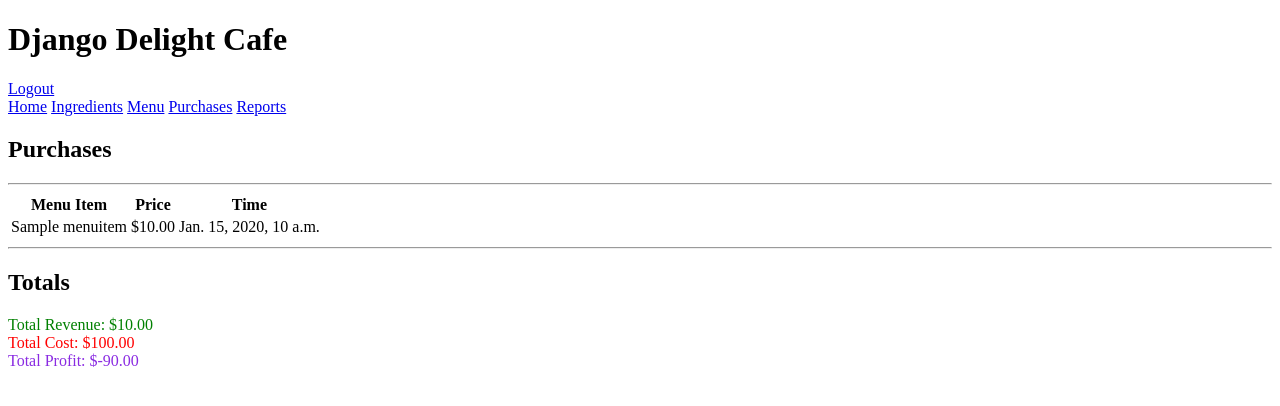
After one commit to Tranks27/djangoDelightsCodecademy, a Django app: page /reports in a window 1280 px wide. The commit adds this page. Shown: the top 406 px of the page. Run offline with Django 4.2, Linux system fonts and the light colour scheme; a user stored in the database is signed in; tables that the repository leaves empty hold one stand-in row (values such as "Sample post").

Commit message:
add reports
POC done

```diff
--- a/inventory/templates/inventory/base.html
+++ b/inventory/templates/inventory/base.html
@@ -10,13 +10,19 @@
 <body>
     <div class="app">
         <header>
-            <h1 class="title">Django Delight Cafe</h1>
+            <div class="header-first-row">
+                <h1 class="title">Django Delight Cafe</h1>
+                {% if user.is_authenticated %}
+                <a class="logout" href="{% url 'logout' %}">Logout</a>
+                {% endif %}
+            </div>
+
             <nav class="navbar">
                 <a class="nav-item" href="{% url 'home' %}">Home</a>
                 <a class="nav-item" href="{% url 'ingredients' %}">Ingredients</a>
                 <a class="nav-item" href="{% url 'menu' %}">Menu</a>
                 <a class="nav-item" href="{% url 'purchases' %}">Purchases</a>
-
+                <a class="nav-item" href="{% url 'reports' %}">Reports</a>
             </nav>
         </header>
         <main>
--- /dev/null
+++ b/inventory/templates/inventory/reports.html
@@ -0,0 +1,33 @@
+{% extends 'inventory/base.html' %}
+{% load static %}
+{% block head %}
+{% endblock %}
+{% block content %}
+    <h2>Purchases </h2>
+    <hr/>
+    <table class="inventory-table">
+        <thead>
+            <tr>
+                <th>Menu Item</th>
+                <th>Price</th>
+                <th>Time</th>
+            </tr>
+        </thead>
+        <tbody>
+            {% for purchase in purchases %}
+                <tr>
+                    <td>{{purchase.menuItem.name}}</td>
+                    <td class="price">${{ purchase.menuItem.price | stringformat:".2f" }}</td>
+                    <td>{{ purchase.timestamp }}</td>
+                </tr>
+            {% endfor %}
+        </tbody>
+    </table>
+
+    <hr/>
+
+    <h2>Totals</h2>
+    <div style="color: green;">Total Revenue: ${{ revenue | stringformat:".2f" }}</div>
+    <div style="color: red;">Total Cost: ${{ total_cost | stringformat:".2f" }}</div>
+    <div style="color: blueviolet;">Total Profit: ${{ profit | stringformat:".2f" }}</div>
+{% endblock %}
--- a/inventory/urls.py
+++ b/inventory/urls.py
@@ -1,5 +1,6 @@
 from django.urls import path
 from . import views
+from django.contrib.auth import views as auth_views
 
 urlpatterns = [
     path('', views.HomeView.as_view(), name="home"),
@@ -12,5 +13,8 @@ urlpatterns = [
     path('reciperequirement/new', views.NewRecipeRequirementView.as_view(), name="add_recipe_requirement"),
     path('purchases/', views.PurchaseView.as_view(), name="purchases"),
     path('purchases/new', views.NewPurchaseView.as_view(), name="add_purchase"),
+    path('reports', views.ReportView.as_view(), name='reports'),
+    path('logout', views.log_out, name="logout"),
+    path('accounts/login/', auth_views.LoginView.as_view(), name="login"),
 
 ]
--- a/inventory/views.py
+++ b/inventory/views.py
@@ -5,12 +5,15 @@ from django.shortcuts import render, redirect
 from django.views.generic import ListView, TemplateView
 from django.views.generic.edit import CreateView, UpdateView, DeleteView
 
-
 from .models import Ingredient, MenuItem, Purchase, RecipeRequirement
 from .forms import IngredientForm, MenuItemForm, RecipeRequirementForm, PurchaseForm
+# for aggregation
+from django.db.models import Sum
+# Auth
+from django.contrib.auth.mixins import LoginRequiredMixin
+from django.contrib.auth import logout
 
-
-class HomeView(TemplateView):
+class HomeView(LoginRequiredMixin, TemplateView):
     template_name = "inventory/home.html"
 
     def get_context_data(self, **kwargs):
@@ -25,41 +28,41 @@ class IngredientsView(ListView):
     template_name = "inventory/ingredients_list.html"
     model = Ingredient
 
-class NewIngredientView(CreateView):
+class NewIngredientView(LoginRequiredMixin, CreateView):
     template_name = "inventory/add_ingredient.html"
     model = Ingredient
     form_class = IngredientForm
 
-class UpdateIngredientView(UpdateView):
+class UpdateIngredientView(LoginRequiredMixin, UpdateView):
     template_name = "inventory/update_ingredient.html"
     model = Ingredient
     form_class = IngredientForm
 
 ## Menu Items
-class MenuView(ListView):
+class MenuView(LoginRequiredMixin, ListView):
     template_name = "inventory/menu_list.html"
     model = MenuItem
 
-class NewMenuItemView(CreateView):
+class NewMenuItemView(LoginRequiredMixin, CreateView):
     template_name = "inventory/add_menu_item.html"
     model = MenuItem
     form_class = MenuItemForm
 
-class UpdateMenuItemView(UpdateView):
+class UpdateMenuItemView(LoginRequiredMixin, UpdateView):
     template_name = "inventory/update_menu_item.html"
     model = MenuItem
     form_class = MenuItemForm
 
-class NewRecipeRequirementView(CreateView):
+class NewRecipeRequirementView(LoginRequiredMixin, CreateView):
     template_name = "inventory/add_recipe_requirement.html"
     model = RecipeRequirement
     form_class = RecipeRequirementForm
 
-class PurchaseView(ListView):
+class PurchaseView(LoginRequiredMixin, ListView):
     template_name = "inventory/purchase_list.html"
     model = Purchase
 
-class NewPurchaseView(CreateView):
+class NewPurchaseView(LoginRequiredMixin, CreateView):
     template_name = "inventory/add_purchase.html"
     model = Purchase
     form_class = PurchaseForm
@@ -82,3 +85,26 @@ class NewPurchaseView(CreateView):
             required_ingredient.save()
         purchase.save()
         return redirect("/purchases")
+
+class ReportView(LoginRequiredMixin, TemplateView):
+    template_name = "inventory/reports.html"
+
+    def get_context_data(self, **kwargs):
+        context = super().get_context_data(**kwargs)
+        context['purchases'] = Purchase.objects.all()
+        revenue = Purchase.objects.aggregate(
+            revenue=Sum("menuItem__price"))["revenue"]
+        total_cost = 0
+        for purchase in Purchase.objects.all():
+            for recipe_requirement in purchase.menuItem.reciperequirement_set.all():
+                total_cost += recipe_requirement.ingredient.unitPrice * recipe_requirement.quantity
+
+        context['revenue'] = revenue
+        context['total_cost'] = total_cost
+        context['profit'] = revenue - total_cost
+
+        return context
+
+def log_out(request):
+    logout(request)
+    return redirect('/')
```
Also changed, not shown: inventory/templates/registration/login.html (added, +12 -0 lines).
